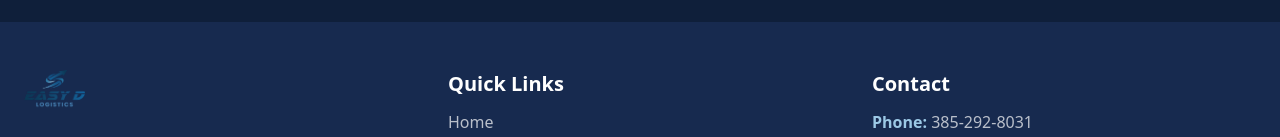
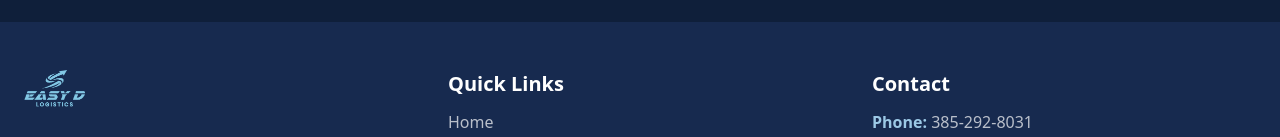
Before and after one commit to alexbritop24/easy-d-logistics, a React (Vite) app: page / in a window 1280 px wide. Shown: the part 3092-3229 px from the top of the page. Built offline with nearby package versions, Linux system fonts and the light colour scheme; no server answers.

Commit message:
Brand update: navbar logo (sky), white favicon, OG full-color logo

```diff
--- a/index.html
+++ b/index.html
@@ -16,20 +16,37 @@
     <!-- Theme Color (mobile browser UI color) -->
     <meta name="theme-color" content="#0f172a" />
 
-    <!-- Favicon -->
-    <link rel="icon" type="image/png" sizes="32x32" href="/favicon.png" />
-    <link rel="icon" type="image/png" sizes="16x16" href="/favicon.png" />
+    <!-- Canonical (fallback) -->
+    <link rel="canonical" href="https://easydlogistics.com/" />
 
-    <!-- Apple Touch Icon -->
-    <link rel="apple-touch-icon" href="/easy-d-logo.png" />
+    <!-- Favicon (WHITE) -->
+    <link rel="icon" type="image/png" sizes="32x32" href="/favicon-white.png" />
+    <link rel="icon" type="image/png" sizes="16x16" href="/favicon-white.png" />
 
-    <!-- Open Graph Default (fallback) -->
+    <!-- Apple Touch Icon (use FULL color; looks best on iOS homescreen) -->
+    <link rel="apple-touch-icon" href="/easy-d-logo-full.png" />
+
+    <!-- Open Graph Default (fallback) — keep FULL color for link previews -->
     <meta property="og:type" content="website" />
     <meta property="og:site_name" content="Easy D Logistics" />
-    <meta property="og:image" content="https://easydlogistics.com/easy-d-logo.png" />
+    <meta property="og:title" content="Easy D Logistics" />
+    <meta
+      property="og:description"
+      content="Professional dispatching services for owner-operators and small fleets. 24/7 support."
+    />
+    <meta property="og:url" content="https://easydlogistics.com/" />
+    <meta property="og:image" content="https://easydlogistics.com/easy-d-logo-full.png" />
     <meta property="og:image:width" content="1200" />
     <meta property="og:image:height" content="630" />
 
+    <!-- Twitter (fallback) -->
+    <meta name="twitter:card" content="summary_large_image" />
+    <meta name="twitter:title" content="Easy D Logistics" />
+    <meta
+      name="twitter:description"
+      content="Professional dispatching services for owner-operators and small fleets. 24/7 support."
+    />
+    <meta name="twitter:image" content="https://easydlogistics.com/easy-d-logo-full.png" />
   </head>
 
   <body style="background-color: var(--color-primary); color: var(--color-text-primary);">
--- a/src/components/Footer.jsx
+++ b/src/components/Footer.jsx
@@ -10,7 +10,7 @@ export default function Footer() {
           <div>
             <a href="/" className="inline-flex items-center gap-3">
             <img
-             src="/easy-d-logo.png"
+             src="/easy-d-logo-navbar.png"
              alt="Easy D Logistics"
              className="h-10 w-auto"
              loading="lazy"
```
Also changed, not shown: public/easy-d-logo-navbar.png (added), public/favicon-white.png (renamed from public/EASY D White.png).
